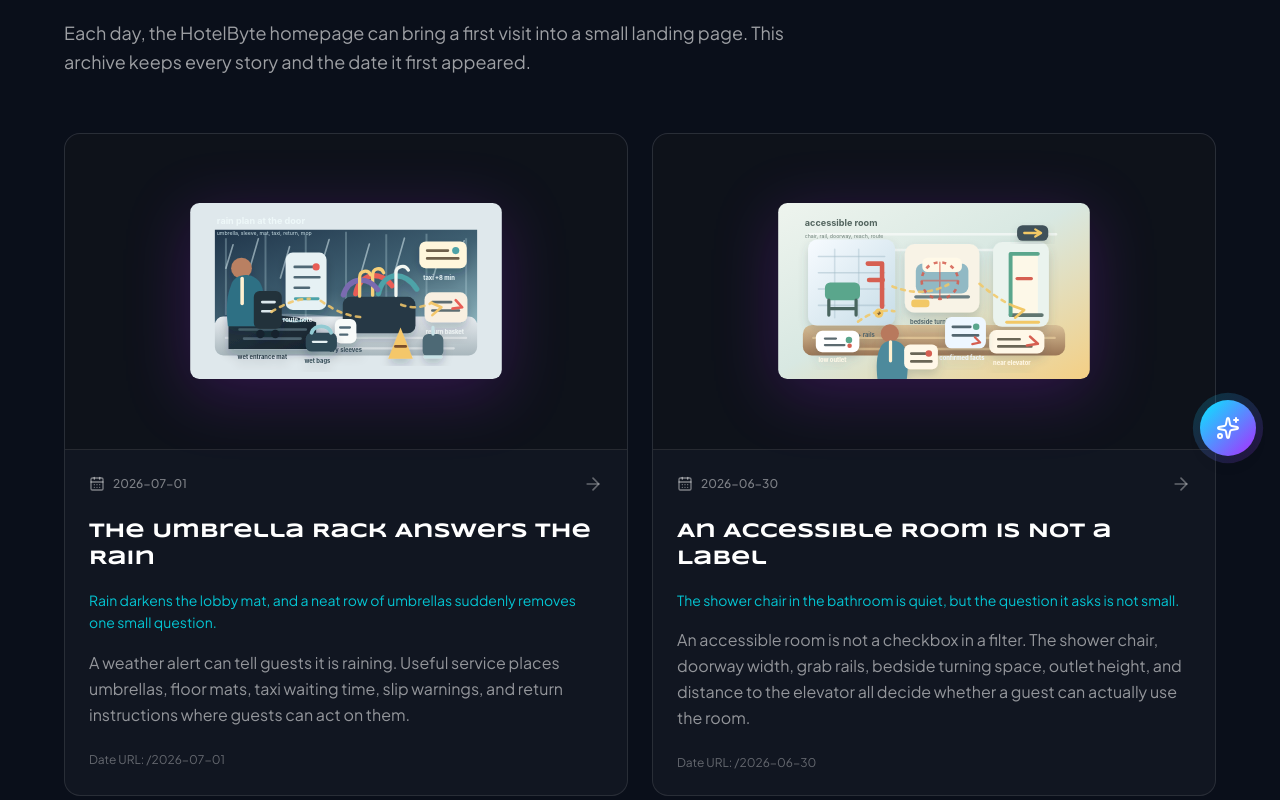
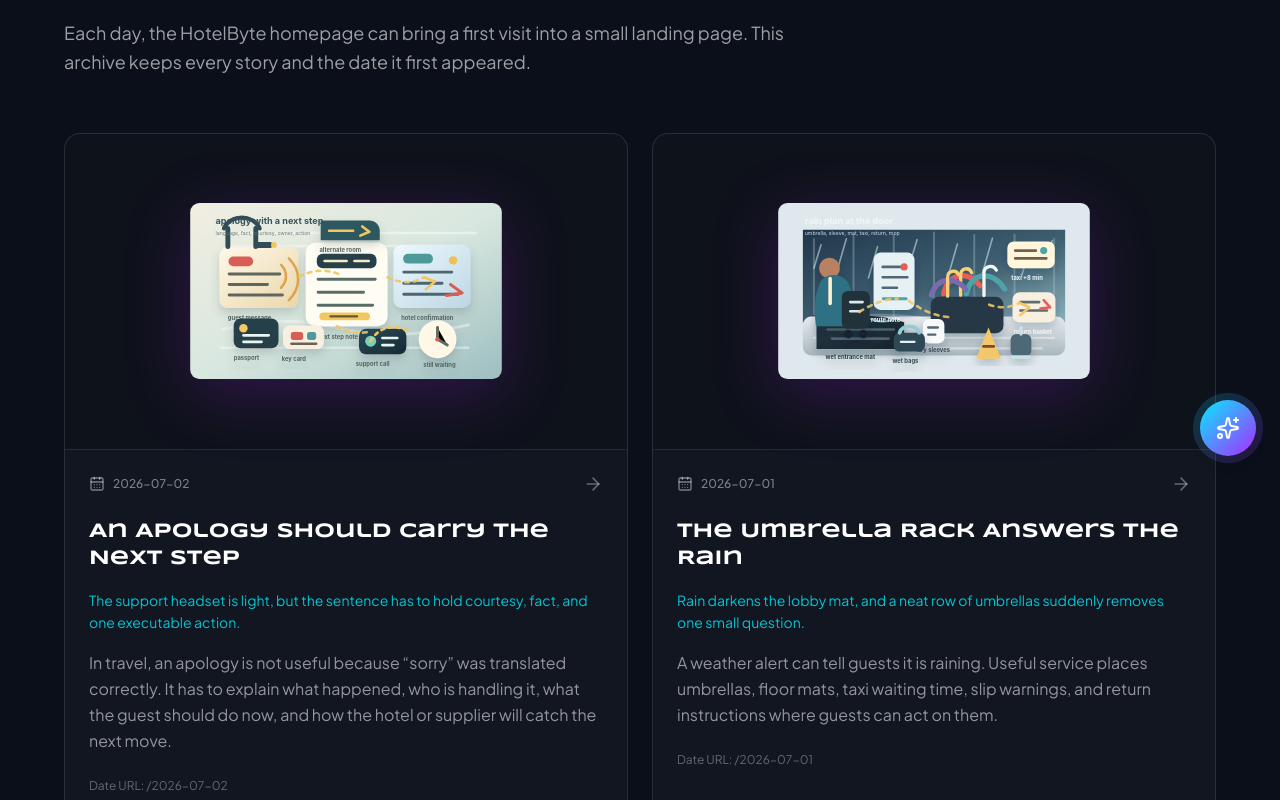
Before and after one commit to hotelbyte-com/hotelbyte-landing, a React (Vite) app: page /stories in a window 1280 px wide. Shown: the part 320-1120 px from the top of the page. Built offline with nearby package versions, Linux system fonts and the light colour scheme; no server answers.

Commit message:
Lore: carry the apology forward

```diff
--- a/src/data/dailyStories.ts
+++ b/src/data/dailyStories.ts
@@ -1679,6 +1679,72 @@ export const dailyStories: DailyStory[] = [
     },
     generatedBy: 'codex-daily-story-publisher',
     generatedAt: '2026-07-01T10:12:18+04:00'
+  },
+  {
+    date: '2026-07-02',
+    slug: 'apology-keeps-the-next-step',
+    content: {
+      zh: {
+        title: '道歉要带着下一步',
+        mood: '客服耳机很轻，句子却要同时托住礼貌、事实和一个能执行的动作。',
+        theme: '多语言客服在一句道歉里，怎样同时保留事实、礼貌和下一步',
+        summary:
+          '旅行里的道歉不能只把“抱歉”翻译准确。它还要说明发生了什么、谁正在处理、客人现在该做什么，以及酒店或供应商下一步会怎样接住这件事。',
+        body: [
+          '客服台上有一种很小的忙乱：左边是客人的中文消息，右边是酒店用英文发来的确认，中间夹着一张手写便签，写着“先别承诺退款，确认替代房”。耳机里的人不在写一封漂亮邮件。他在把一句道歉从一种语言搬到另一种语言，同时不能把事实弄软，也不能把人情弄硬。',
+          '“不好意思”本身解决不了旅行问题。客人需要知道是房型还在确认、付款待核验，还是供应商正在找可替代方案；也需要知道现在该留在大堂、等电话、补一份证件，还是先去吃晚饭。道歉如果只有情绪，没有下一步，会让人更焦虑。道歉如果只有流程，没有礼貌，又像把客人推回表格里。',
+          '多语言客服真正难的地方，是每种语言对分寸的要求不一样。中文里太直接会显得冷，英文里太含糊会像没说清责任，酒店内部的简写又常常不能原样交给客人。翻译得过度，会许下系统还没确认的承诺；翻译得太保守，会把工作人员已经在做的努力藏起来。',
+          'HotelByte 做酒店分销基础设施时，可以把这类句子当成服务的一部分，而不是客服最后自己补上的润色。订单状态、供应商回复、可选方案、费用边界和联系人如果能被清楚地放在同一处，客服就能少猜一点，客人也能少等一轮。好的道歉不必很长。它要让人知道：事情还没结束，但下一步已经有人拿在手里。'
+        ],
+        ctaLabel: '返回 HotelByte 首页'
+      },
+      en: {
+        title: 'An Apology Should Carry the Next Step',
+        mood: 'The support headset is light, but the sentence has to hold courtesy, fact, and one executable action.',
+        theme: 'How multilingual support can keep fact, courtesy, and next step inside one apology',
+        summary:
+          'In travel, an apology is not useful because “sorry” was translated correctly. It has to explain what happened, who is handling it, what the guest should do now, and how the hotel or supplier will catch the next move.',
+        body: [
+          'There is a small kind of mess on a support desk: the guest’s Chinese message on the left, the hotel’s English confirmation on the right, and a handwritten note in the middle saying, “Do not promise refund yet; confirm alternate room first.” The person wearing the headset is not writing a pretty email. They are moving an apology from one language to another without softening the facts or hardening the human part.',
+          '“Sorry” does not solve a travel problem by itself. The guest needs to know whether the room type is still being confirmed, the payment is being checked, or the supplier is looking for an alternative. They also need to know what to do now: stay in the lobby, wait for a call, send one more ID photo, or go have dinner first. An apology with only feeling creates more anxiety. An apology with only process pushes the guest back into a form.',
+          'The hard part of multilingual support is that each language has its own sense of proportion. In Chinese, too much directness can feel cold. In English, too much softness can sound like responsibility is being avoided. Internal hotel shorthand often cannot be handed to the guest as written. Translate too generously, and support may promise what the system has not confirmed. Translate too cautiously, and the work already happening behind the scenes disappears.',
+          'For HotelByte, hotel distribution infrastructure can treat these sentences as part of service, not as last-minute polish added by support. If order status, supplier reply, available options, fee boundaries, and contact owner live clearly in one place, support has to guess less and the guest waits through one fewer round. A good apology does not need to be long. It needs to tell the traveler: this is not finished, but someone is already holding the next step.'
+        ],
+        ctaLabel: 'Back to the HotelByte homepage'
+      }
+    },
+    visual: {
+      src: '/daily/2026-07-02.svg',
+      alt: {
+        zh: '多语言客服工作台的俯视插图，画面中有耳机、中文客人消息、英文酒店确认、手写下一步便签、护照、房卡、替代房箭头、时钟和亮起的客服电话。',
+        en: 'An overhead multilingual support desk illustration with a headset, Chinese guest message, English hotel confirmation, handwritten next-step note, passport, key card, alternate-room arrow, clock, and lit support phone.'
+      },
+      caption: {
+        zh: '旅行客服的道歉要把语言、事实和动作排在一起：先说明情况，再告诉客人现在可以做什么。',
+        en: 'A travel-support apology has to line up language, fact, and action: explain the situation, then tell the guest what can happen now.'
+      }
+    },
+    nextThemeSeeds: {
+      zh: [
+        '维修中房间应该怎样向分销渠道解释，而不是只从库存里消失',
+        '亲子房里的小凳子、备用枕和夜灯，怎样改变一个家庭的入住判断',
+        '酒店附近一条施工绕行路，如何改变地图、接送和抵达说明',
+        '行李寄存牌上的号码，为什么是一种短暂但很认真的信任',
+        '餐厅关门前十分钟的一份外带盒，如何把餐饮、前台和赶路的客人连起来'
+      ],
+      en: [
+        'How rooms under maintenance should be explained to distribution channels instead of simply disappearing from inventory',
+        'How a small stool, spare pillow, and night light in a family room can change a family’s stay decision',
+        'How one construction detour near a hotel changes maps, pickup plans, and arrival guidance',
+        'Why the number on a luggage-storage tag is a brief but serious form of trust',
+        'How one takeaway box ten minutes before the restaurant closes connects F&B, the front desk, and a guest on the move'
+      ]
+    },
+    cta: {
+      href: '/'
+    },
+    generatedBy: 'codex-daily-story-publisher',
+    generatedAt: '2026-07-02T10:20:00+04:00'
   }
 ];
 
```
Also changed, not shown: public/daily/2026-07-02.svg (added).
